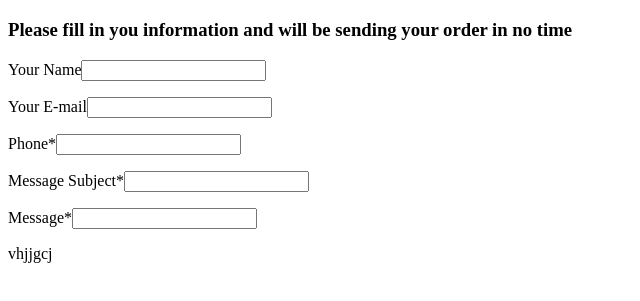
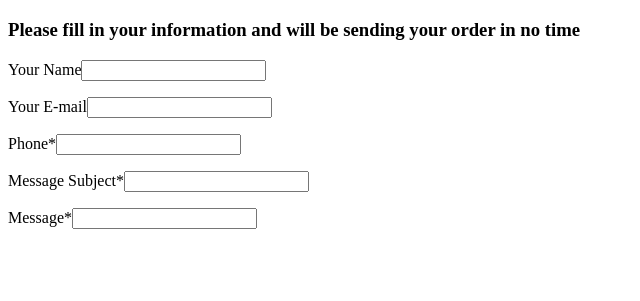
Before and after one commit to princegoel-github/Contact-Form, a plain HTML site: page index.html in a window 1280 px wide. Shown: the part 61-362 px from the top of the page, without its empty margins (0-640 px from the left). Drawn offline with Linux system fonts and the light colour scheme.

Commit message:
resolved error

```diff
--- a/index.html
+++ b/index.html
@@ -8,12 +8,11 @@
 </head>
 <body>
     <h1><div>Contact Form</div></h1>
-    <h3>Please fill in you information and will be sending your order in no time</h3>
+    <h3>Please fill in your information and will be sending your order in no time</h3>
     <p>Your Name<input></p>
     <p>Your E-mail<input></p>
     <p>Phone*<input></p>
     <p>Message Subject*<input></p>
     <p>Message*<input></p>
-    <p>vhjjgcj</p>
 </body>
 </html>
```
